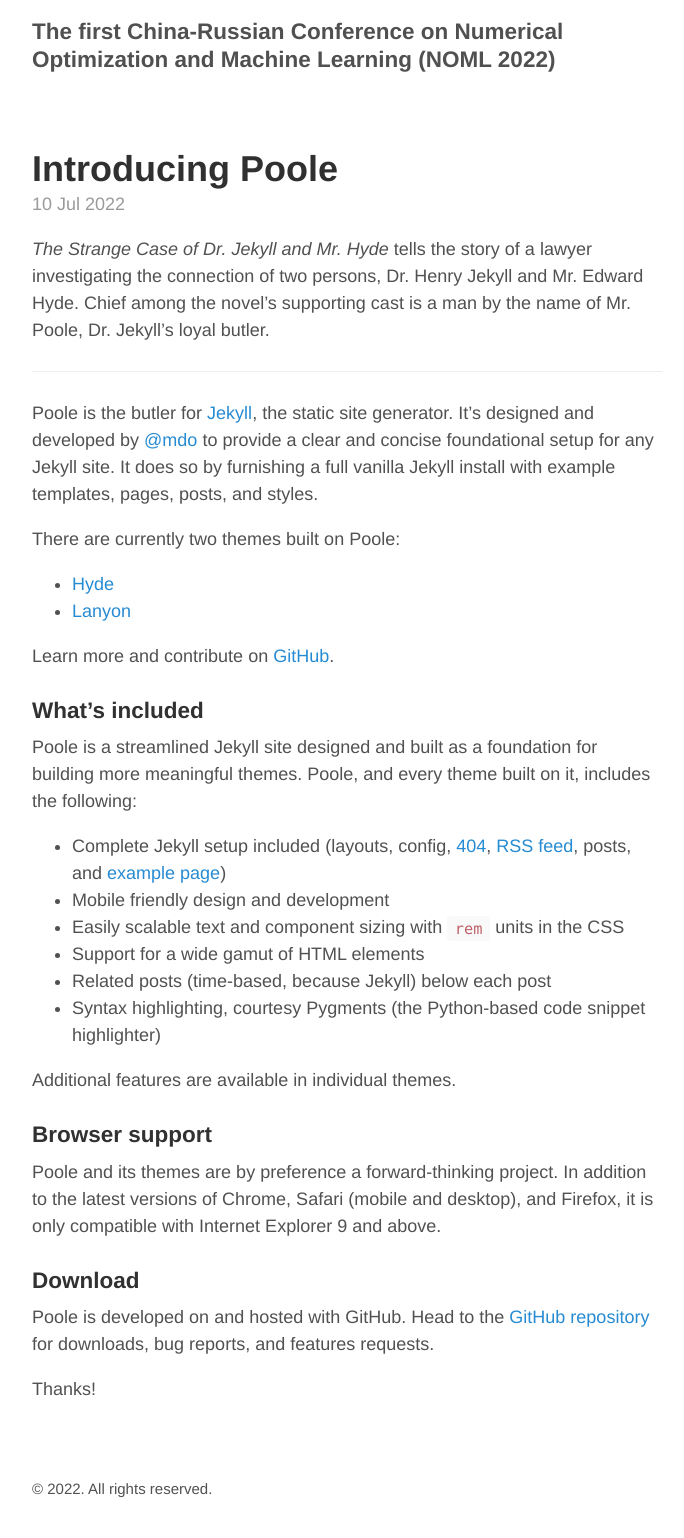
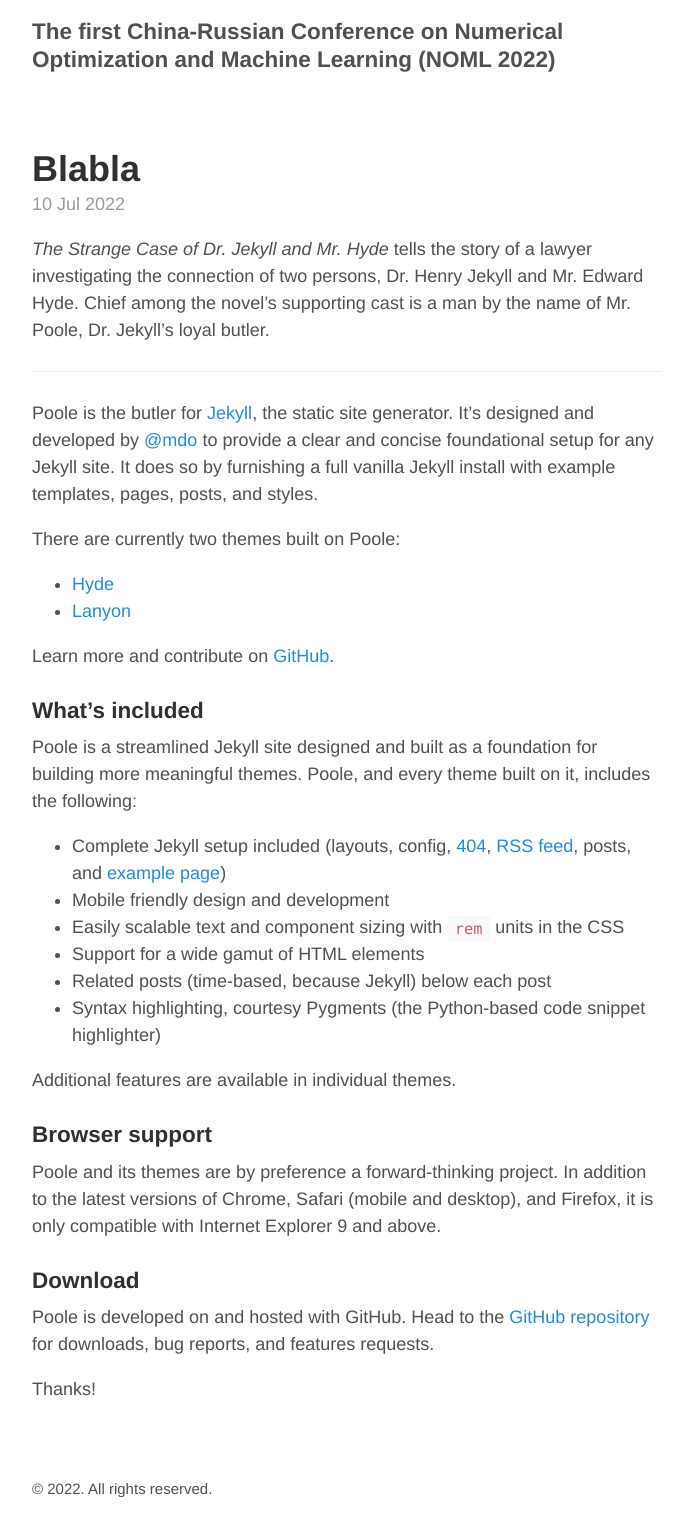
Before and after one commit to Daulbaev/Daulbaev.github.io, a Jekyll site: the page built from _posts/2022-07-10-blabla.md, in a window 1280 px wide. Shown: the whole page, without its empty margins (293-977 px from the left). Built offline with Jekyll 4.4.1, drawn with Linux system fonts in a browser that asks for light colours.

Commit message:
Update and rename 2022-07-10-main.md to 2022-07-10-blabla.md

```diff
--- a/_posts/2022-07-10-main.md
+++ b/_posts/2022-07-10-blabla.md
@@ -1,6 +1,6 @@
 ---
 layout: post
-title: Introducing Poole
+title: Blabla
 ---
 
 *The Strange Case of Dr. Jekyll and Mr. Hyde* tells the story of a lawyer investigating the connection of two persons, Dr. Henry Jekyll and Mr. Edward Hyde. Chief among the novel's supporting cast is a man by the name of Mr. Poole, Dr. Jekyll's loyal butler.
```
